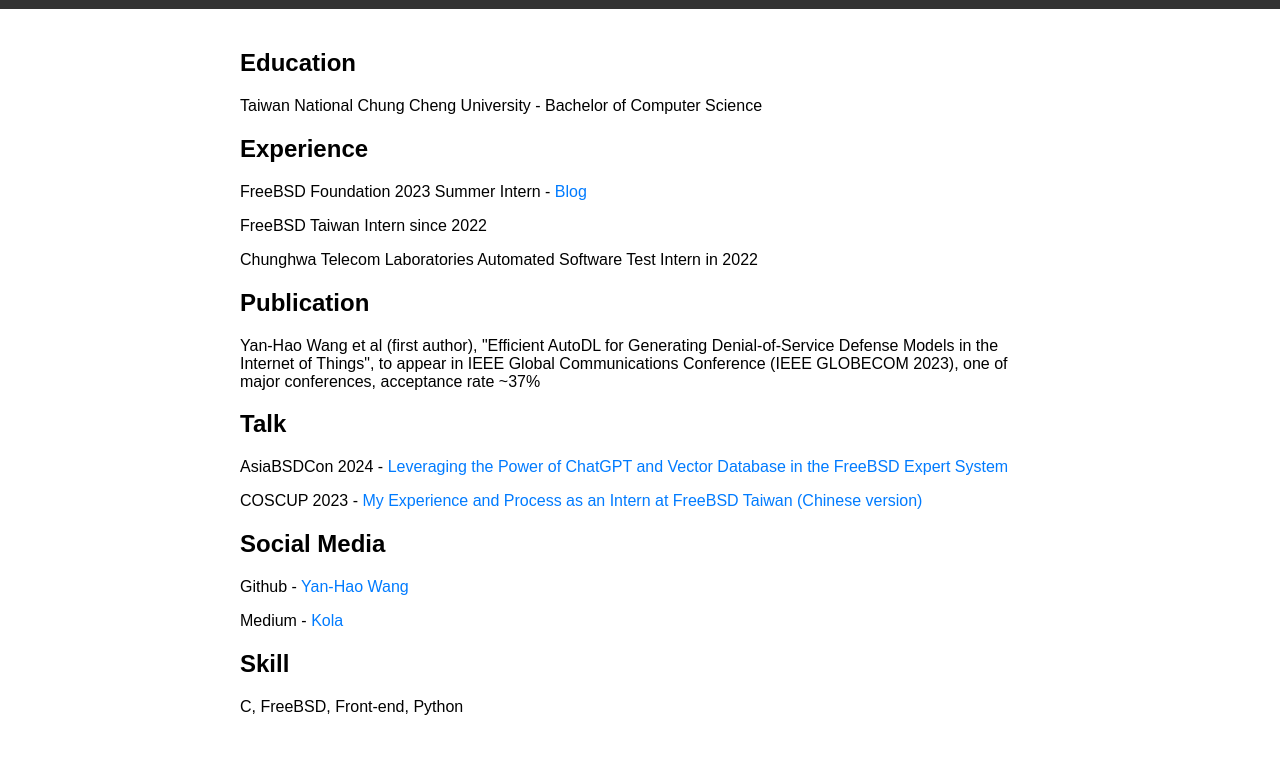
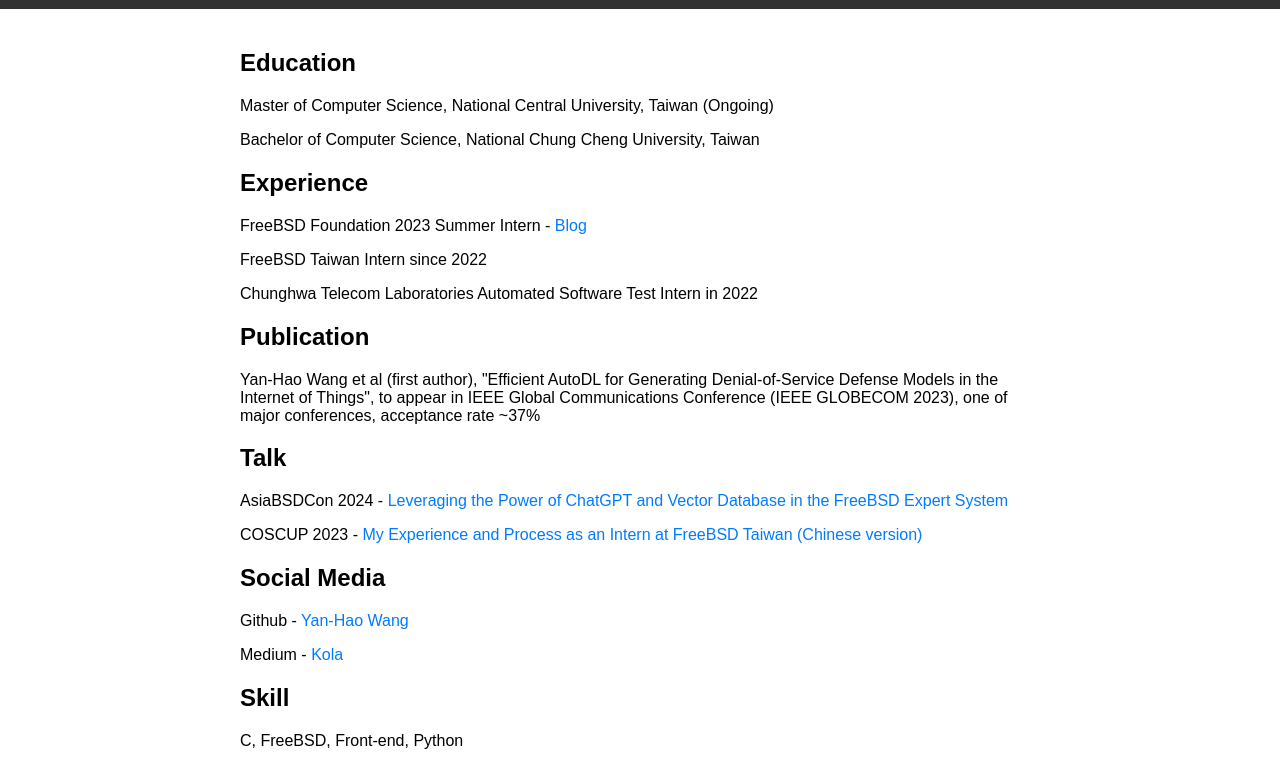
Before and after one commit to Wang-Yan-Hao/small_thing, a plain HTML site: page resume/index.html in a window 1280 px wide. Shown: the part 107-887 px from the top of the page. Before the commit the page ends 853 px from the top, so only its background shows below. Drawn offline with Linux system fonts and the light colour scheme.

Commit message:
Add eduation in resume

```diff
--- a/resume/index.html
+++ b/resume/index.html
@@ -13,10 +13,20 @@
     <div class="container">
       <h2>Education</h2>
       <p>
-        Taiwan National Chung Cheng University - Bachelor of Computer Science
+        Master of Computer Science, National Central University, Taiwan
+        (Ongoing)
+      </p>
+      <p>
+        Bachelor of Computer Science, National Chung Cheng University, Taiwan
       </p>
       <h2>Experience</h2>
-      <p>FreeBSD Foundation 2023 Summer Intern - <a href="https://freebsdfoundation.org/project/documentation-and-testing-internship/">Blog</a></p>
+      <p>
+        FreeBSD Foundation 2023 Summer Intern -
+        <a
+          href="https://freebsdfoundation.org/project/documentation-and-testing-internship/"
+          >Blog</a
+        >
+      </p>
       <p>FreeBSD Taiwan Intern since 2022</p>
       <p>
         Chunghwa Telecom Laboratories Automated Software Test Intern in 2022
```
